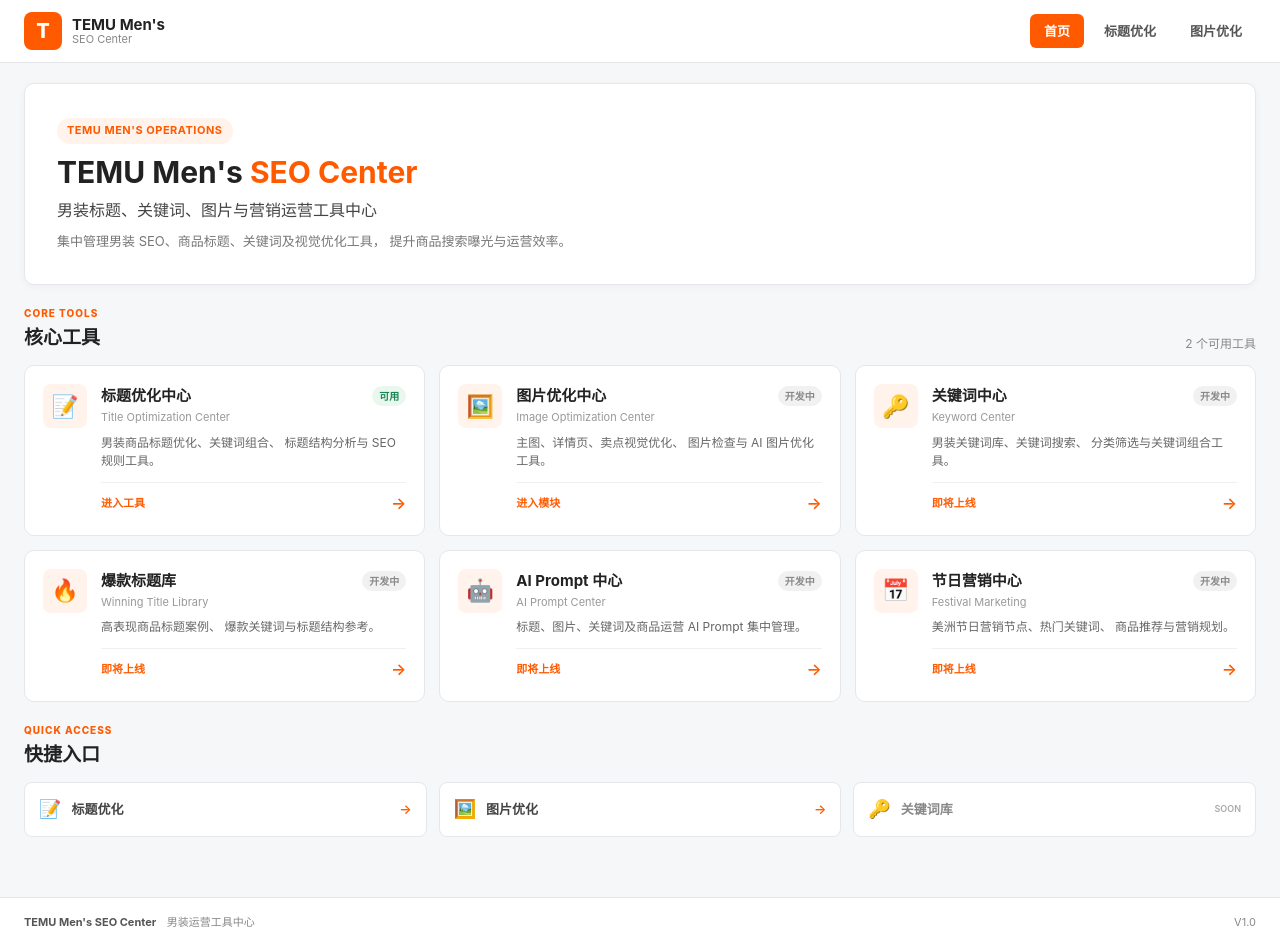
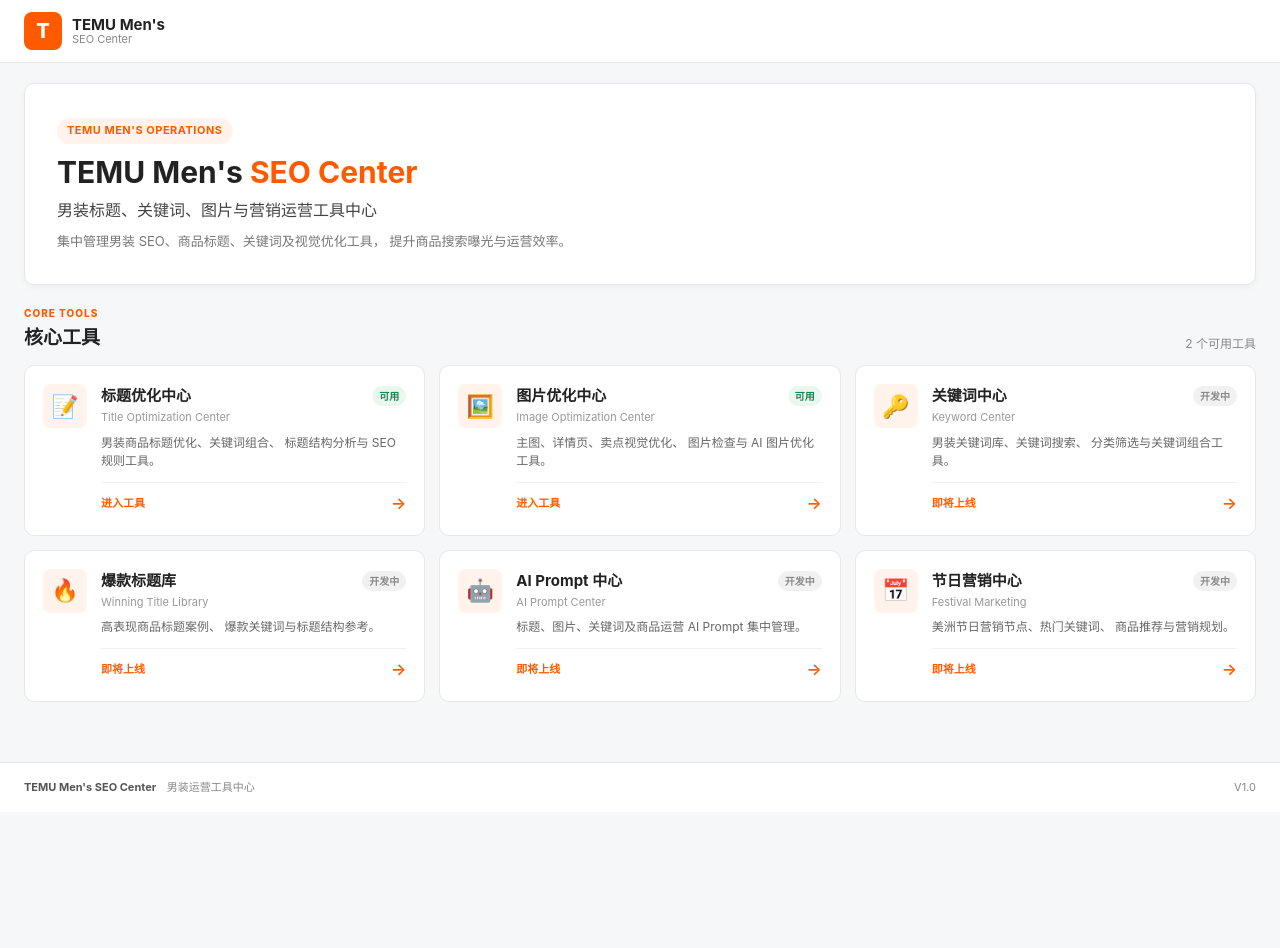
Before and after one commit to HHHHHHUjjjjj/hhhhhhujjjjj.github.io, a plain HTML site: page index.html in a window 1280 px wide. After the commit the page ends 812 px from the top, so only its background shows below. Drawn offline with Linux system fonts and the light colour scheme.

Commit message:
change index.html

```diff
--- a/assets/css/style.css
+++ b/assets/css/style.css
@@ -233,8 +233,7 @@
    Section
 ========================= */
 
-.function-section,
-.quick-section {
+.function-section {
     margin-bottom: 20px;
 }
 
@@ -465,86 +464,6 @@
 
 
 /* =========================
-   快捷入口
-========================= */
-
-.quick-grid {
-    display: grid;
-
-    grid-template-columns:
-        repeat(auto-fit, minmax(200px, 1fr));
-
-    gap: 12px;
-}
-
-.quick-card {
-    background: #fff;
-
-    border: 1px solid var(--border-color);
-
-    border-radius: 8px;
-
-    padding: 12px 14px;
-
-    display: flex;
-
-    align-items: center;
-
-    gap: 10px;
-
-    text-decoration: none;
-
-    color: #444;
-
-    font-size: 13px;
-
-    font-weight: 600;
-
-    transition: all .2s ease;
-}
-
-.quick-card:hover {
-    border-color: var(--primary-color);
-
-    background: var(--light-orange);
-
-    color: var(--primary-color);
-}
-
-.quick-icon {
-    font-size: 18px;
-}
-
-.quick-arrow {
-    margin-left: auto;
-
-    color: var(--primary-color);
-}
-
-.quick-status {
-    margin-left: auto;
-
-    font-size: 9px;
-
-    color: #aaa;
-}
-
-.quick-card.disabled {
-    cursor: default;
-
-    color: #888;
-}
-
-.quick-card.disabled:hover {
-    background: #fff;
-
-    border-color: var(--border-color);
-
-    color: #888;
-}
-
-
-/* =========================
    Footer
 ========================= */
 
@@ -618,10 +537,6 @@
         grid-template-columns: 1fr;
     }
 
-    .quick-grid {
-        grid-template-columns: 1fr;
-    }
-
     .footer-container {
         padding: 14px;
     }
--- a/index.html
+++ b/index.html
@@ -47,32 +47,6 @@
                 </div>
             </a>
 
-
-            <!-- 导航 -->
-            <nav class="main-nav">
-
-                <a
-                    href="index.html"
-                    class="nav-item active"
-                >
-                    首页
-                </a>
-
-                <a
-                    href="title-optimization.html"
-                    class="nav-item"
-                >
-                    标题优化
-                </a>
-
-                <a
-                    href="image-optimization.html"
-                    class="nav-item"
-                >
-                    图片优化
-                </a>
-
-            </nav>
 
         </div>
 
@@ -211,8 +185,8 @@
                                 图片优化中心
                             </h3>
 
-                            <span class="status-badge development">
-                                开发中
+                            <span class="status-badge active">
+                                可用
                             </span>
 
                         </div>
@@ -229,7 +203,7 @@
                         <div class="function-footer">
 
                             <span>
-                                进入模块
+                                进入工具
                             </span>
 
                             <span class="arrow">
@@ -452,83 +426,6 @@
         </section>
 
 
-        <!-- =========================
-             快捷入口
-        ========================== -->
-        <section class="quick-section">
-
-            <div class="section-header">
-
-                <div>
-                    <div class="section-label">
-                        QUICK ACCESS
-                    </div>
-
-                    <h2>
-                        快捷入口
-                    </h2>
-                </div>
-
-            </div>
-
-
-            <div class="quick-grid">
-
-                <a
-                    href="title-optimization.html"
-                    class="quick-card"
-                >
-                    <span class="quick-icon">
-                        📝
-                    </span>
-
-                    <span>
-                        标题优化
-                    </span>
-
-                    <span class="quick-arrow">
-                        →
-                    </span>
-                </a>
-
-
-                <a
-                    href="image-optimization.html"
-                    class="quick-card"
-                >
-                    <span class="quick-icon">
-                        🖼️
-                    </span>
-
-                    <span>
-                        图片优化
-                    </span>
-
-                    <span class="quick-arrow">
-                        →
-                    </span>
-                </a>
-
-
-                <div class="quick-card disabled">
-
-                    <span class="quick-icon">
-                        🔑
-                    </span>
-
-                    <span>
-                        关键词库
-                    </span>
-
-                    <span class="quick-status">
-                        SOON
-                    </span>
-
-                </div>
-
-
-            </div>
-
         </section>
 
     </main>
```
